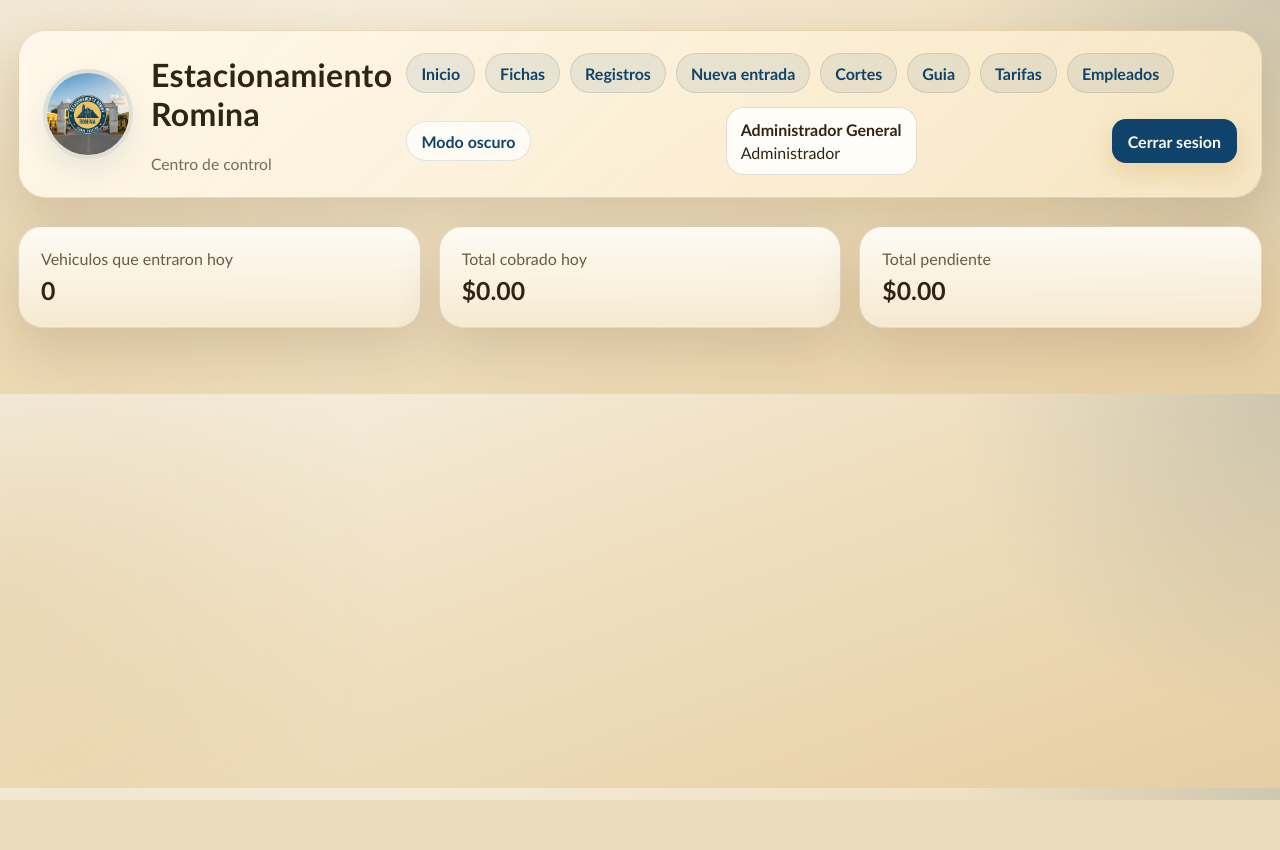
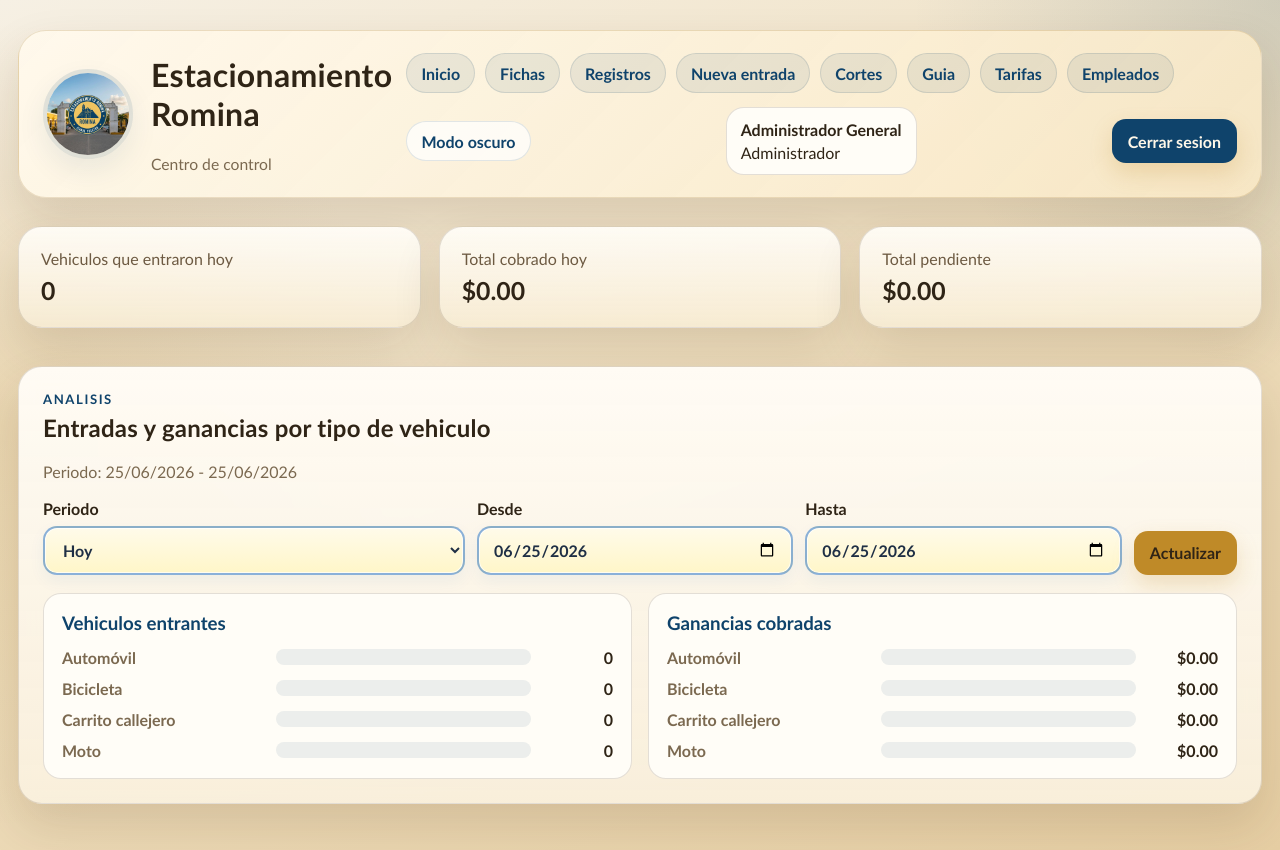
Before and after one commit to Chesco23706/estacionamiento-romina, a Flask app: page / in a window 1280 px wide. Before the commit the page ends 800 px from the top, so only its background shows below. Run offline with Flask 3, Linux system fonts and the light colour scheme; a user stored in the database is signed in; data comes from the database, SQL or seed files in the repository; data that the repository does not hold is empty.

Commit message:
Agrega graficas por periodo en inicio

```diff
--- a/app/routes.py
+++ b/app/routes.py
@@ -16,7 +16,7 @@ from flask import (
     url_for,
 )
 from flask_login import current_user, login_required, login_user, logout_user
-from sqlalchemy import or_
+from sqlalchemy import func, or_
 from sqlalchemy.orm import joinedload, selectinload
 
 from .decorators import role_required
@@ -348,6 +348,88 @@ def build_ticket_board():
     return board_records, metrics
 
 
+def parse_dashboard_period():
+    period = (request.args.get("period") or "today").strip().lower()
+    if period not in {"today", "week", "month", "custom"}:
+        period = "today"
+
+    now_local = localize_datetime(utc_now())
+    if period == "week":
+        start_date = (now_local - timedelta(days=now_local.weekday())).date()
+        end_date = start_date + timedelta(days=6)
+    elif period == "month":
+        start_date = date(now_local.year, now_local.month, 1)
+        next_month = date(now_local.year + (1 if now_local.month == 12 else 0), 1 if now_local.month == 12 else now_local.month + 1, 1)
+        end_date = next_month - timedelta(days=1)
+    elif period == "custom":
+        try:
+            start_date = parse_cut_date(request.args.get("date_from")) or now_local.date()
+            end_date = parse_cut_date(request.args.get("date_to")) or start_date
+        except ValueError:
+            start_date = now_local.date()
+            end_date = start_date
+        if end_date < start_date:
+            start_date, end_date = end_date, start_date
+    else:
+        start_date = now_local.date()
+        end_date = start_date
+
+    start_at, _unused = get_local_day_bounds(start_date)
+    _unused, end_at = get_local_day_bounds(end_date)
+    return {
+        "period": period,
+        "date_from": start_date.isoformat(),
+        "date_to": end_date.isoformat(),
+        "start_at": start_at,
+        "end_at": end_at,
+        "label": f"{start_date.strftime('%d/%m/%Y')} - {end_date.strftime('%d/%m/%Y')}",
+    }
+
+
+def dashboard_chart_data(period_filters):
+    vehicle_types = get_vehicle_types(include_inactive=True)
+    chart_rows = {
+        vehicle_type: {"vehicle_type": vehicle_type, "entries": 0, "income": 0.0}
+        for vehicle_type in vehicle_types
+    }
+    entry_counts = (
+        db.session.query(VehicleRecord.vehicle_type, func.count(VehicleRecord.id))
+        .filter(
+            VehicleRecord.entry_at >= period_filters["start_at"],
+            VehicleRecord.entry_at < period_filters["end_at"],
+        )
+        .group_by(VehicleRecord.vehicle_type)
+        .all()
+    )
+    income_totals = (
+        db.session.query(
+            VehicleRecord.vehicle_type,
+            func.coalesce(func.sum(VehicleRecord.total_amount), 0),
+        )
+        .filter(
+            VehicleRecord.paid_at.isnot(None),
+            VehicleRecord.paid_at >= period_filters["start_at"],
+            VehicleRecord.paid_at < period_filters["end_at"],
+        )
+        .group_by(VehicleRecord.vehicle_type)
+        .all()
+    )
+    for vehicle_type, count in entry_counts:
+        chart_rows.setdefault(vehicle_type, {"vehicle_type": vehicle_type, "entries": 0, "income": 0.0})
+        chart_rows[vehicle_type]["entries"] = int(count or 0)
+    for vehicle_type, income in income_totals:
+        chart_rows.setdefault(vehicle_type, {"vehicle_type": vehicle_type, "entries": 0, "income": 0.0})
+        chart_rows[vehicle_type]["income"] = float(income or 0)
+
+    rows = list(chart_rows.values())
+    max_entries = max((row["entries"] for row in rows), default=0)
+    max_income = max((row["income"] for row in rows), default=0)
+    for row in rows:
+        row["entries_percent"] = (row["entries"] / max_entries * 100) if max_entries else 0
+        row["income_percent"] = (row["income"] / max_income * 100) if max_income else 0
+    return rows
+
+
 def record_matches_filters(record, filters, *, include_date=True):
     status = (filters.get("status") or "").strip()
     search = (filters.get("search") or "").strip().lower()
@@ -607,9 +689,13 @@ def dashboard():
     now_local = localize_datetime(utc_now())
     if current_user.is_admin:
         metrics = dashboard_metrics()
+        chart_filters = parse_dashboard_period()
+        chart_rows = dashboard_chart_data(chart_filters)
         return render_template(
             "dashboard.html",
             metrics=metrics,
+            chart_filters=chart_filters,
+            chart_rows=chart_rows,
             format_duration=format_duration,
             now_local=now_local,
             now_local_label=format_operating_date_label(now_local),
--- a/app/templates/dashboard.html
+++ b/app/templates/dashboard.html
@@ -7,6 +7,65 @@
     <article class="stat-card"><span>Vehiculos que entraron hoy</span><strong>{{ metrics.entries_today }}</strong></article>
     <article class="stat-card"><span>Total cobrado hoy</span><strong>{{ metrics.total_day|money }}</strong></article>
     <article class="stat-card"><span>Total pendiente</span><strong>{{ metrics.pending_total|money }}</strong></article>
+  </section>
+
+  <section class="card feature-card dashboard-chart-panel">
+    <div class="section-heading">
+      <div>
+        <p class="eyebrow">Analisis</p>
+        <h2>Entradas y ganancias por tipo de vehiculo</h2>
+        <p class="section-note">Periodo: {{ chart_filters.label }}</p>
+      </div>
+    </div>
+
+    <form method="get" class="dashboard-period-form">
+      <label>
+        Periodo
+        <select name="period">
+          <option value="today" {% if chart_filters.period == 'today' %}selected{% endif %}>Hoy</option>
+          <option value="week" {% if chart_filters.period == 'week' %}selected{% endif %}>Esta semana</option>
+          <option value="month" {% if chart_filters.period == 'month' %}selected{% endif %}>Este mes</option>
+          <option value="custom" {% if chart_filters.period == 'custom' %}selected{% endif %}>Rango personalizado</option>
+        </select>
+      </label>
+      <label>
+        Desde
+        <input type="date" name="date_from" value="{{ chart_filters.date_from }}">
+      </label>
+      <label>
+        Hasta
+        <input type="date" name="date_to" value="{{ chart_filters.date_to }}">
+      </label>
+      <button class="btn" type="submit">Actualizar</button>
+    </form>
+
+    <div class="dashboard-chart-grid">
+      <article class="mini-chart-card">
+        <h3>Vehiculos entrantes</h3>
+        <div class="bar-chart-list">
+          {% for row in chart_rows %}
+          <div class="bar-chart-row">
+            <span>{{ row.vehicle_type }}</span>
+            <div class="bar-track"><div class="bar-fill entries-bar" style="width: {{ row.entries_percent }}%;"></div></div>
+            <strong>{{ row.entries }}</strong>
+          </div>
+          {% endfor %}
+        </div>
+      </article>
+
+      <article class="mini-chart-card">
+        <h3>Ganancias cobradas</h3>
+        <div class="bar-chart-list">
+          {% for row in chart_rows %}
+          <div class="bar-chart-row">
+            <span>{{ row.vehicle_type }}</span>
+            <div class="bar-track"><div class="bar-fill income-bar" style="width: {{ row.income_percent }}%;"></div></div>
+            <strong>{{ row.income|money }}</strong>
+          </div>
+          {% endfor %}
+        </div>
+      </article>
+    </div>
   </section>
 </main>
 {% else %}
--- a/public/styles.css
+++ b/public/styles.css
@@ -409,6 +409,80 @@ h2 {
 .type-counter strong {
   font-size: 1.55rem;
   color: #2f2416;
+}
+
+.dashboard-chart-panel {
+  display: grid;
+  gap: 18px;
+}
+
+.dashboard-period-form {
+  display: grid;
+  grid-template-columns: minmax(180px, 0.8fr) minmax(150px, 0.6fr) minmax(150px, 0.6fr) auto;
+  gap: 12px;
+  align-items: end;
+}
+
+.dashboard-chart-grid {
+  display: grid;
+  grid-template-columns: repeat(2, minmax(0, 1fr));
+  gap: 16px;
+}
+
+.mini-chart-card {
+  display: grid;
+  gap: 14px;
+  padding: 18px;
+  border: 1px solid var(--border);
+  border-radius: 18px;
+  background: var(--surface-strong);
+}
+
+.mini-chart-card h3 {
+  margin: 0;
+  color: var(--secondary);
+}
+
+.bar-chart-list {
+  display: grid;
+  gap: 12px;
+}
+
+.bar-chart-row {
+  display: grid;
+  grid-template-columns: minmax(110px, 0.8fr) minmax(160px, 1fr) minmax(72px, auto);
+  gap: 10px;
+  align-items: center;
+}
+
+.bar-chart-row span {
+  color: var(--muted);
+  font-weight: 800;
+}
+
+.bar-chart-row strong {
+  color: #2f2416;
+  text-align: right;
+}
+
+.bar-track {
+  height: 16px;
+  border-radius: 999px;
+  background: rgba(15, 67, 107, 0.08);
+  overflow: hidden;
+}
+
+.bar-fill {
+  height: 100%;
+  border-radius: inherit;
+}
+
+.entries-bar {
+  background: linear-gradient(90deg, #0b5fc7, #4f96ef);
+}
+
+.income-bar {
+  background: linear-gradient(90deg, #1f7a4c, #6cc58d);
 }
 
 .workspace-grid {
@@ -2523,6 +2597,19 @@ body[data-theme="dark"] .note-dialog-body {
   color: #eef4fb;
 }
 
+body[data-theme="dark"] .mini-chart-card {
+  background: var(--surface);
+}
+
+body[data-theme="dark"] .mini-chart-card h3,
+body[data-theme="dark"] .bar-chart-row strong {
+  color: #eef4fb;
+}
+
+body[data-theme="dark"] .bar-track {
+  background: rgba(255, 255, 255, 0.08);
+}
+
 body[data-theme="dark"] .employee-app-shell {
   background:
     radial-gradient(circle at top right, rgba(76, 145, 255, 0.14), transparent 24%),
@@ -2670,6 +2757,8 @@ body[data-theme="dark"] .ticket-slot-body span {
   .search-grid,
   .auth-stage,
   .workspace-grid,
+  .dashboard-period-form,
+  .dashboard-chart-grid,
   .admin-workspace,
   .employee-dashboard-grid,
   .employee-console-grid,
@@ -2721,6 +2810,14 @@ body[data-theme="dark"] .ticket-slot-body span {
     grid-template-columns: 1fr;
   }
 
+  .bar-chart-row {
+    grid-template-columns: 1fr;
+  }
+
+  .bar-chart-row strong {
+    text-align: left;
+  }
+
   .employee-record-actions .btn,
   .employee-record-actions .link-button,
   .touch-form-actions .btn,
```
Also changed, not shown: tests/test_app.py (+51 -0 lines).
